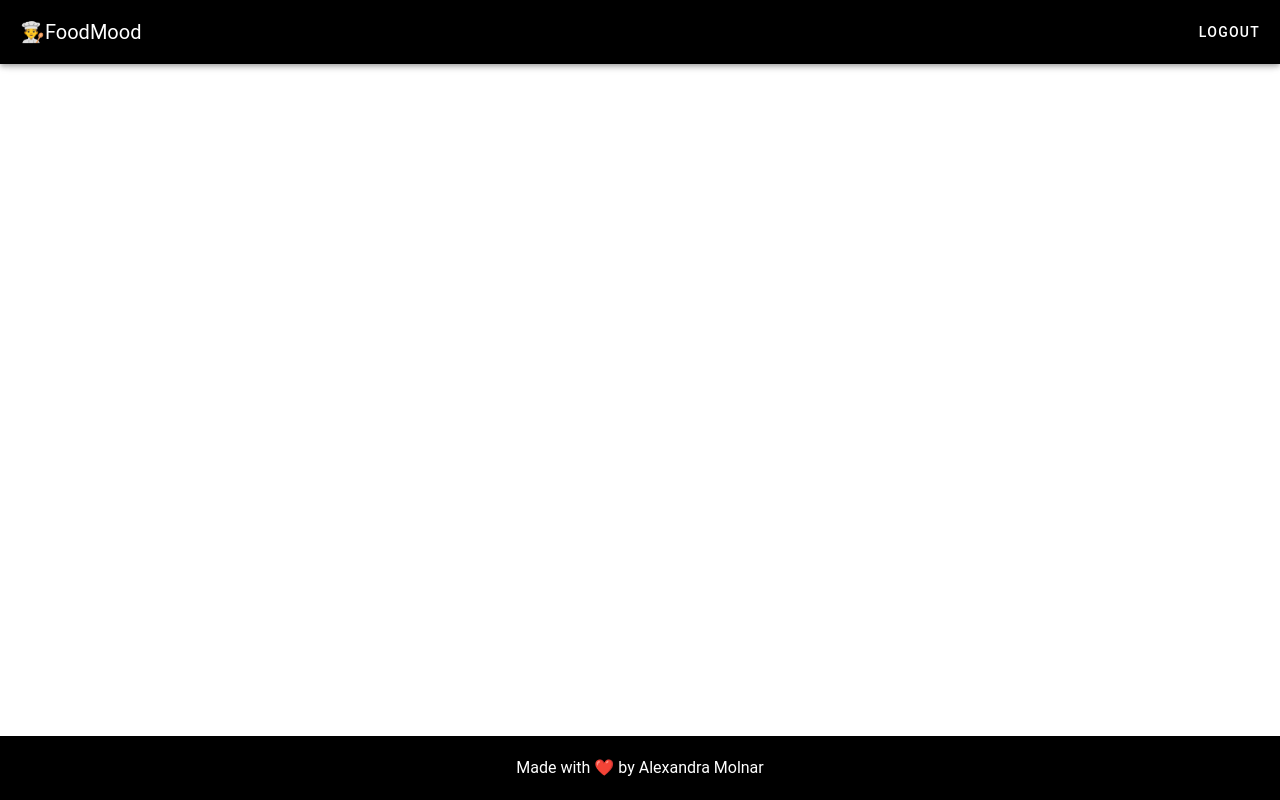
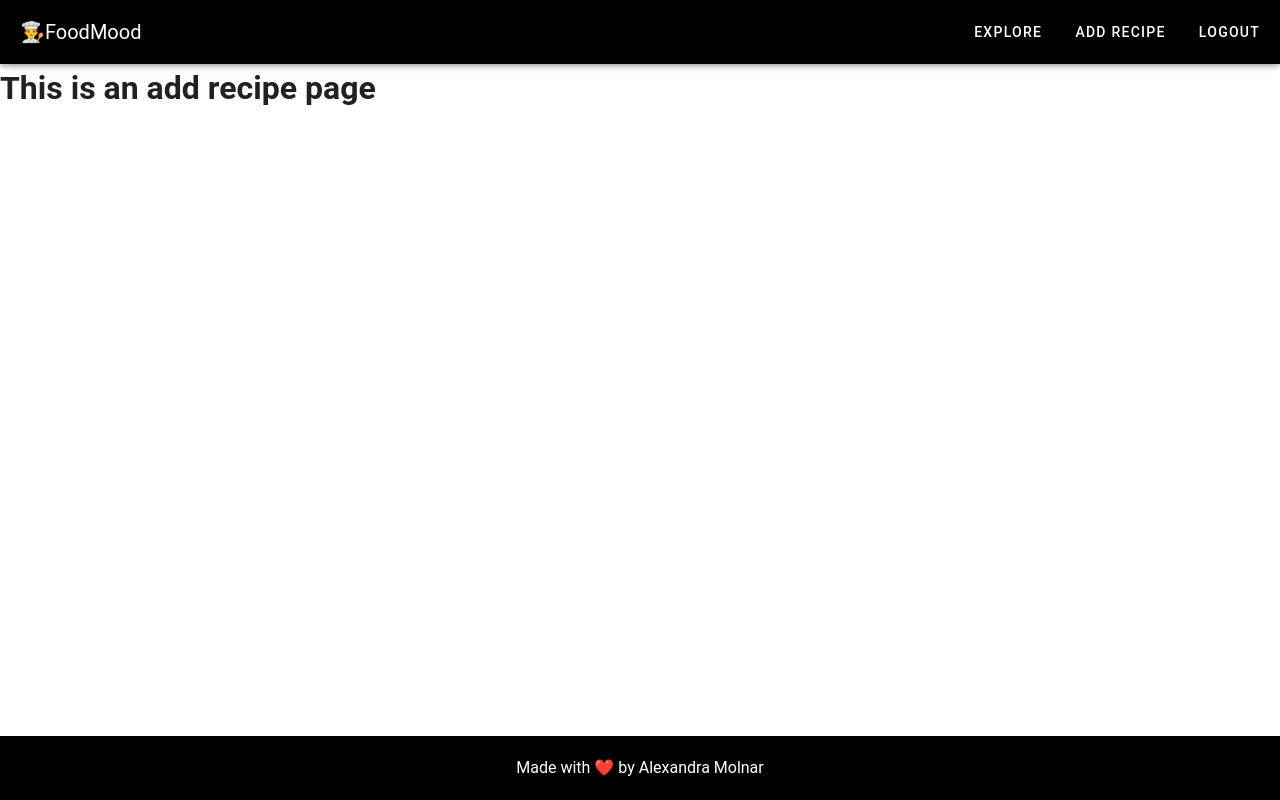
Before and after one commit to AlexandraMol/recipes-management-system, a Vue app in the folder client/: page /add-recipe in a window 1280 px wide. Built offline with nearby package versions, Linux system fonts and the light colour scheme; no server answers; sample sign-in values are in the browser's storage.

Commit message:
feature: add remaining UI pages

```diff
--- a/client/src/App.vue
+++ b/client/src/App.vue
@@ -1,13 +1,21 @@
 <template>
   <v-app>
+    <!-- TODO: move this code in a separate file -->
     <v-app-bar app color="black" dark>
-      <v-toolbar-title @click="goToHomePage">
+      <v-toolbar-title @click="() => redirect('/')">
         <span>👨‍🍳</span>
         <span class="app-title">FoodMood</span>
       </v-toolbar-title>
       <v-spacer></v-spacer>
-      <v-btn v-if="!isLoggedIn" @click="goToLogin" text>Login</v-btn>
-      <v-btn v-else @click="logoutUser" text>Logout</v-btn>
+      <v-btn v-if="!isLoggedIn" @click="() => redirect('/login')" text
+        >Login</v-btn
+      >
+      <template v-else>
+        <!-- TODO: change with icons for phones -->
+        <v-btn @click="() => redirect('/explore')" text>Explore</v-btn>
+        <v-btn @click="() => redirect('add-recipe')" text>Add Recipe</v-btn>
+        <v-btn @click="logoutUser" text>Logout</v-btn>
+      </template>
     </v-app-bar>
     <v-main>
       <router-view></router-view>
@@ -40,11 +48,8 @@ export default {
   },
   methods: {
     ...mapActions(["logout"]),
-    goToLogin() {
-      this.$router.push("/login");
-    },
-    goToHomePage() {
-      this.$router.push("/");
+    redirect(path) {
+      this.$router.push(path);
     },
     async logoutUser() {
       await this.logout();
--- a/client/src/router/index.js
+++ b/client/src/router/index.js
@@ -1,10 +1,12 @@
 import { createRouter, createWebHistory } from "vue-router";
 import store from "@/store";
-import { auth } from "../firebase";
 import LandingPage from "@/views/LandingPage.vue";
 import Login from "@/views/Login.vue";
 import Register from "@/views/Register.vue";
 import HomePage from "@/views/HomePage.vue";
+import ExplorePage from "@/views/ExplorePage.vue";
+import AddRecipePage from "@/views/AddRecipePage.vue";
+import PageNotFound from "@/views/PageNotFound.vue";
 
 const routes = [
   {
@@ -39,6 +41,22 @@ const routes = [
     component: HomePage,
     meta: { requiresAuth: true },
   },
+  {
+    path: "/explore",
+    name: "Explore",
+    component: ExplorePage,
+    meta: { requiresAuth: true },
+  },
+  {
+    path: "/add-recipe",
+    name: "AddRecipe",
+    component: AddRecipePage,
+    meta: { requiresAuth: true },
+  },
+  {
+    path: "/:catchAll(.*)",
+    component: PageNotFound,
+  },
 ];
 
 const router = createRouter({
--- /dev/null
+++ b/client/src/views/AddRecipePage.vue
@@ -0,0 +1,5 @@
+<template>
+  <div class="add-recipe">
+    <h1>This is an add recipe page</h1>
+  </div>
+</template>
--- /dev/null
+++ b/client/src/views/ExplorePage.vue
@@ -0,0 +1,5 @@
+<template>
+  <div class="explore">
+    <h1>This is an explore page</h1>
+  </div>
+</template>
--- a/client/src/views/LandingPage.vue
+++ b/client/src/views/LandingPage.vue
@@ -1,7 +1,7 @@
 <template>
   <v-container
     class="d-flex justify-center align-center text-center"
-    style="height: 70vh"
+    style="height: 100%"
   >
     <div class="description">
       <h1 class="text-h3 mb-4">Welcome to our website!</h1>
--- /dev/null
+++ b/client/src/views/PageNotFound.vue
@@ -0,0 +1,3 @@
+<template>
+  <h1>Page not found</h1>
+</template>
```
